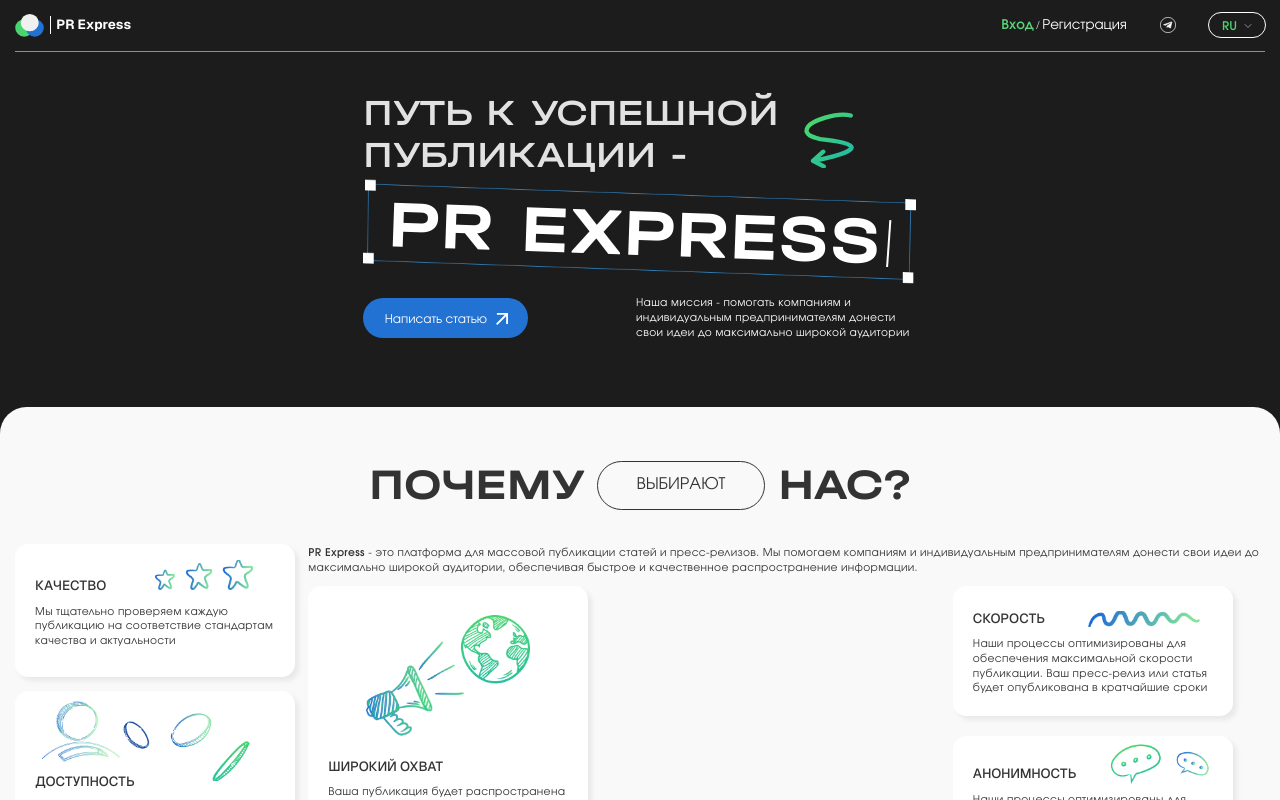
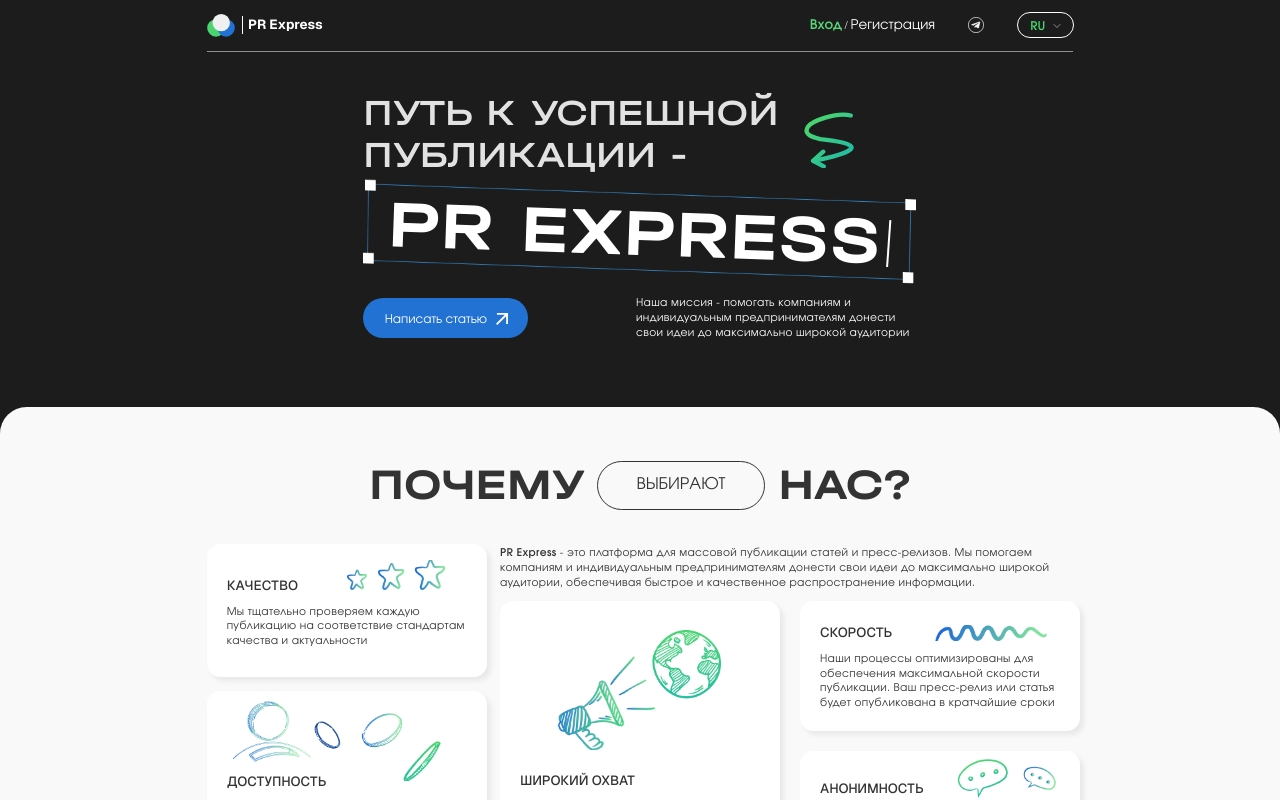
Before and after one commit to SarkorbekA/pr.express, a Next.js app: page / in a window 1280 px wide. Shown: the top 800 px of the page. Built offline with nearby package versions, Linux system fonts and the light colour scheme.

Commit message:
fix: global container

```diff
--- a/src/styles/globals.scss
+++ b/src/styles/globals.scss
@@ -5,7 +5,6 @@
   padding: 0;
   margin: 0;
   box-sizing: border-box;
-  // font-family: "Gilroy", sans-serif;
 }
 
 body {
@@ -19,8 +18,9 @@ li {
 }
 
 .container {
-  max-width: 1330px;
-  padding: 0 15px;
+  @include resl("max-width", 1330px);
+  @include resl("padding-left", 15px);
+  @include resl("padding-right", 15px);
   width: 100%;
   margin: auto;
 }
```
